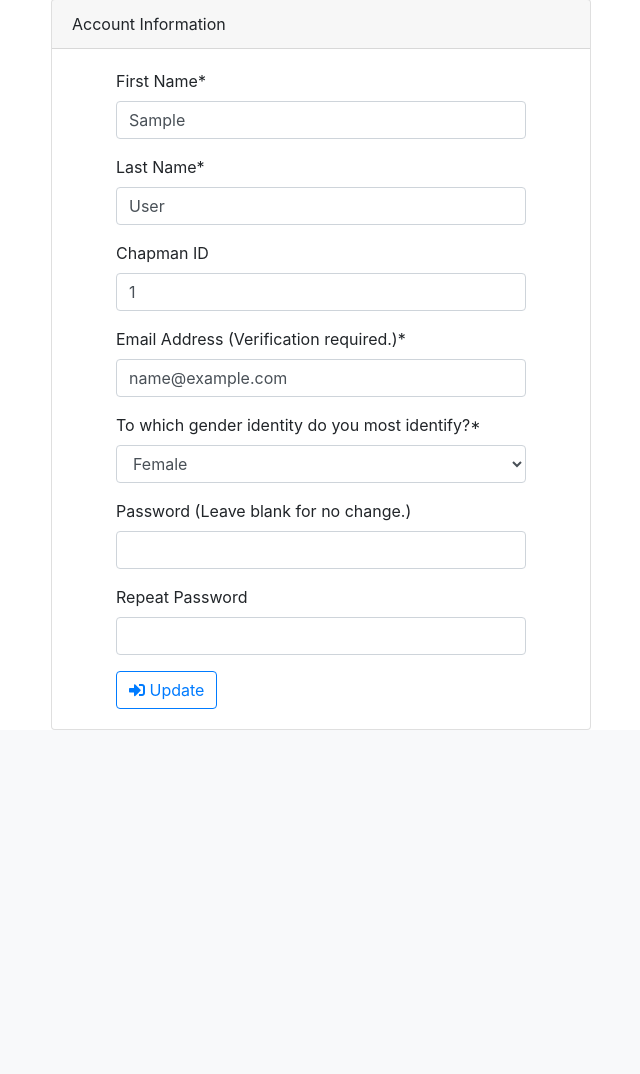
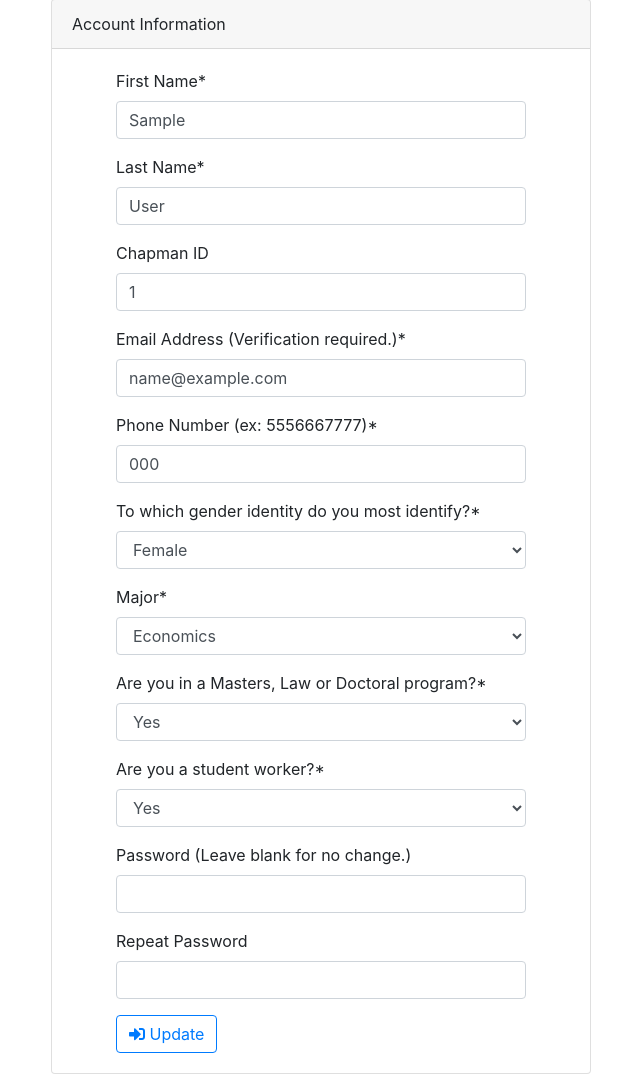
Before and after one commit to jeffreykirchner/esi_recruiter, a Django app: page /profile/ in a window 1280 px wide. Shown: the part 81-1155 px from the top of the page, without its empty margins (319-959 px from the left). Before the commit the page ends 811 px from the top, so only its background shows below. Run offline with Django 3.2, Linux system fonts and the light colour scheme; a user stored in the database is signed in; data comes from the database, SQL or seed files in the repository; tables that the repository leaves empty hold one stand-in row (values such as "Sample post"); some libraries are stand-ins or nearby versions.

Commit message:
Update edit profile

```diff
--- a/main/forms/profileFormUpdate.py
+++ b/main/forms/profileFormUpdate.py
@@ -11,11 +11,58 @@ class profileFormUpdate(forms.Form):
     last_name = forms.CharField(label='Last Name', max_length=100)
     chapman_id = forms.CharField(label='Chapman ID', max_length=25,required=False)
     email = forms.EmailField(label='Email Address (Verification required.)')
+    phone = forms.CharField(label = "Phone Number (ex: 5556667777)",max_length = 15)
     gender =  forms.ModelChoiceField(label="To which gender identity do you most identify?",
                                      queryset=genders.objects.all(),
                                      widget=forms.Select(attrs={"v-model":"profile.gender"}))
+    major = forms.ModelChoiceField(label="Major",
+                                     queryset=majors.objects.all().order_by('name'),
+                                     widget=forms.Select(attrs={"v-model":"profile.major"}))
+    gradStudent = forms.ChoiceField(label='Are you in a Masters, Law or Doctoral program?',
+                                    choices=(('Yes', 'Yes'), ('No', 'No')),
+                                    widget=forms.Select)
+    studentWorker = forms.ChoiceField(label='Are you a student worker?',
+                                         choices=(('Yes', 'Yes'), ('No', 'No')),
+                                         widget=forms.Select)
     password1 = forms.CharField(label='Password (Leave blank for no change.)',widget=forms.PasswordInput(),required=False)
     password2 = forms.CharField(label='Repeat Password',widget=forms.PasswordInput(),required=False)
+
+    def clean_studentWorker(self):
+        logger = logging.getLogger(__name__)
+        logger.info("Clean studentWorker")
+
+        studentWorker = self.cleaned_data['studentWorker']
+
+        if studentWorker == "Yes":
+            return True
+        elif studentWorker == "No":
+            return False
+        else:
+            raise forms.ValidationError("Please answer the question.")
+
+    def clean_gradStudent(self):
+        logger = logging.getLogger(__name__)
+        logger.info("Clean gradStudent")
+
+        gradStudent = self.cleaned_data['gradStudent']
+
+        if gradStudent == "Yes":
+            return True
+        elif gradStudent == "No":
+            return False
+        else:
+            raise forms.ValidationError("Please answer the question.")
+
+    def clean_phone(self):
+        logger = logging.getLogger(__name__)
+        logger.info("Clean Phone")
+
+        phone = self.data['phone']
+
+        if not re.match(r'^\+?1?\d{9,15}$',phone):
+            raise forms.ValidationError("Phone number must be entered in the format: '+5556667777'. Up to 15 digits allowed.")
+
+        return phone
 
     def __init__(self, *args, **kwargs):
          self.user = kwargs.pop('user',None)
--- a/main/templates/profile.html
+++ b/main/templates/profile.html
@@ -17,41 +17,14 @@
 
         <form method="post" action="{% url 'profile' %}">
           {% csrf_token %}
-          <div class="row">
-            <div class = "col col-md-10 offset-md-1">
-              {{ form.first_name|as_crispy_field }}
-            </div>
-          </div>
-          <div class="row">
-            <div class = "col col-md-10 offset-md-1">
-              {{ form.last_name|as_crispy_field }}
-            </div>
-          </div>
-          <div class="row">
-            <div class = "col col-md-10 offset-md-1">
-              {{ form.chapman_id|as_crispy_field }}
-            </div>
-          </div>
-          <div class="row">
+
+          {% for i in form %}
+            <div class="row">
               <div class = "col col-md-10 offset-md-1">
-                {{ form.email|as_crispy_field }}
+                {{ i|as_crispy_field }}
               </div>
             </div>
-          <div class="row">
-              <div class = "col col-md-10 offset-md-1">
-                {{ form.gender|as_crispy_field }}
-              </div>
-            </div>
-          <div class="row">
-              <div class = "col col-md-10 offset-md-1">
-                {{ form.password1|as_crispy_field }}
-              </div>
-            </div>
-          <div class="row">
-              <div class = "col col-md-10 offset-md-1">
-                {{ form.password2|as_crispy_field }}
-              </div>
-          </div>
+          {% endfor %}
 
           <div class="row">
             <div class="col col-md-10 offset-md-1">
--- a/main/templates/profileCreate.html
+++ b/main/templates/profileCreate.html
@@ -31,6 +31,7 @@
                 <button type="submit" class="btn btn-outline-primary"><i class="fas fa-sign-in-alt"></i> Submit</button>
             </div>
           </div>
+
         </form>
 
         {%else%}
--- a/main/views/updateProfile.py
+++ b/main/views/updateProfile.py
@@ -36,8 +36,13 @@ def updateProfile(request):
                 u.last_name=form.cleaned_data['last_name']
                 u.email=form.cleaned_data['email'].lower()
                 u.username=u.email
+
                 u.profile.chapmanID=form.cleaned_data['chapman_id']
                 u.profile.gender=form.cleaned_data['gender']
+                u.profile.gradStudent = form.cleaned_data['gradStudent']
+                u.profile.studentWorker = form.cleaned_data['studentWorker']
+                u.profile.phone = form.cleaned_data['phone']
+                u.profile.major = form.cleaned_data['major']
 
                 if form.cleaned_data['password1']:
                     if form.cleaned_data['password1'] != "":
@@ -48,6 +53,7 @@ def updateProfile(request):
                     profileCreateSendEmail(request,u)
 
                 u.save()
+                u.profile.save()
                 status="done"
         else:
             logger.info("show profile")
@@ -57,7 +63,11 @@ def updateProfile(request):
                          'last_name': request.user.last_name,
                          'chapman_id': request.user.profile.chapmanID,
                          'email':request.user.email,
-                         'gender':request.user.profile.gender.id}
+                         'gender':request.user.profile.gender.id,
+                         'phone':request.user.profile.phone,
+                         'major':request.user.profile.major.id,
+                         'gradStudent':"Yes" if request.user.profile.gradStudent else "No",
+                         'studentWorker':"Yes" if request.user.profile.studentWorker else "No"}
             )
 
     except u.DoesNotExist:
```
